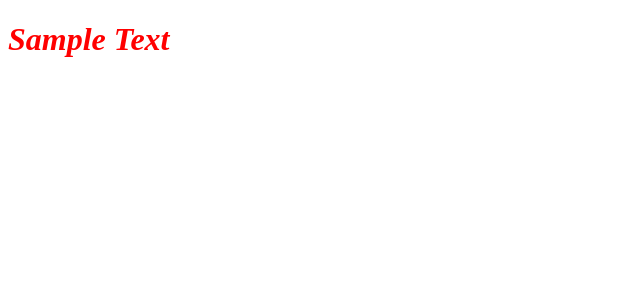
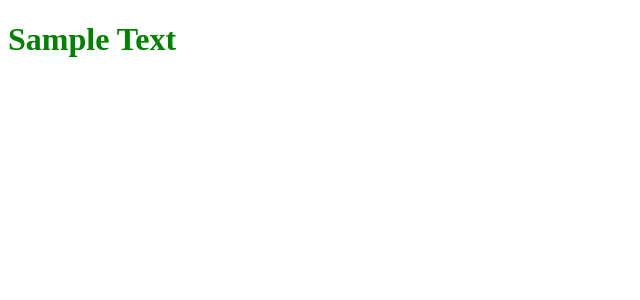
Before and after one commit to DAYEONLEE94/Vue.js, a Vue app in the folder 03/: page / in a window 1280 px wide. Shown: the top 300 px of the page, without its empty margins (0-640 px from the left). Built offline with nearby package versions, Linux system fonts and the light colour scheme.

Commit message:
외부스타일 진행

```diff
--- a/03/src/App.vue
+++ b/03/src/App.vue
@@ -1,21 +1,9 @@
-<script>
-  export default {
-    data(){
-      return{
-        color: 'blue',
-        style: 'italic',
-      };
-    },
-  }
-
-</script>
+<script></script>
 
 <template>
   <h1>Sample Text</h1>
 </template>
 <style>
-h1 {
-  color: red;
-  font-style: italic;
-}
+/* @import './assets/main.css'; */
+@import "@/assets/main.css"
 </style>
--- /dev/null
+++ b/03/src/assets/main.css
@@ -0,0 +1,3 @@
+h1{
+    color: green;
+}
```
